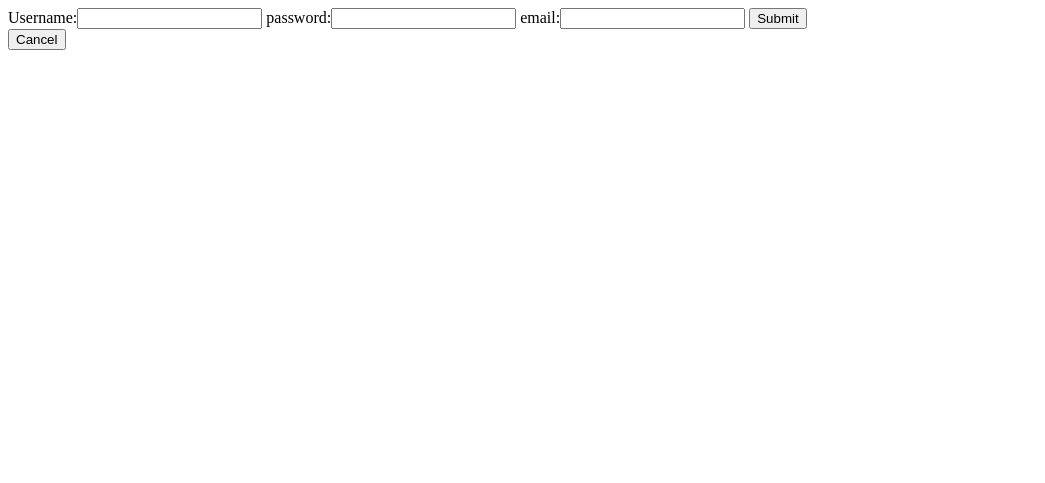
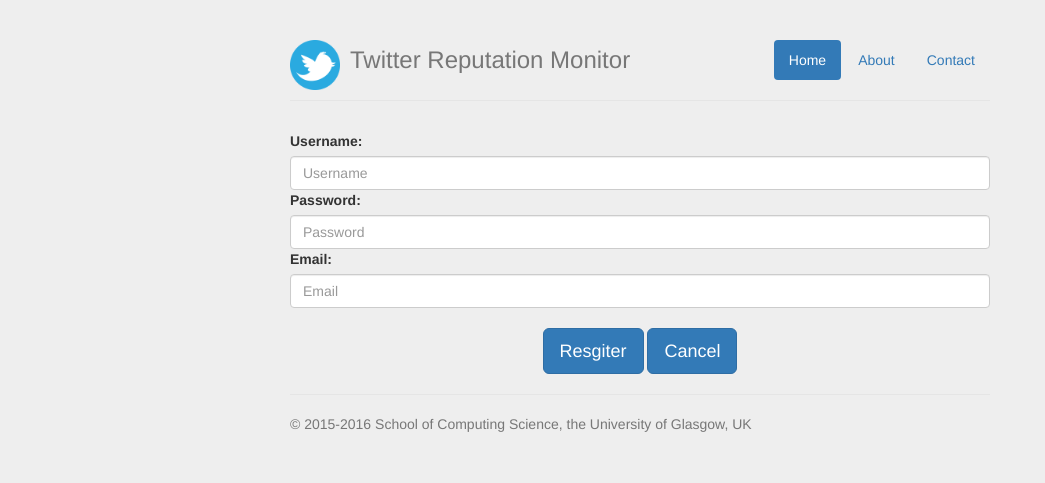
Before and after one commit to vincentfung13/TwitterRepManagement, a Django app: page /user_handle/register/ in a window 1280 px wide. Shown: the top 483 px of the page, without its empty margins (0-1045 px from the left). Run offline with Django 3.2, Linux system fonts and the light colour scheme; parts of the project's set-up code (start-up, migrations or seed data) failed here and were passed over; some libraries are stand-ins or nearby versions.

Commit message:
Styling for login and register page

```diff
--- a/static/css/main_template.css
+++ b/static/css/main_template.css
@@ -2,6 +2,7 @@
 body {
     padding-top: 20px;
     padding-bottom: 20px;
+    /*background-color: #eee;*/
 }
 
 /* Everything but the jumbotron gets side spacing for mobile first views */
--- a/templates/main.html
+++ b/templates/main.html
@@ -1,7 +1,7 @@
 {% extends 'main_template.html' %}
 {% load staticfiles %}
 
-
+{% block title %} Twitter Reputation Monitor {% endblock %}
 
 {% block content %}
     <link rel="stylesheet" href="{% static "css/main.css" %}">
--- a/templates/main_template.html
+++ b/templates/main_template.html
@@ -12,15 +12,16 @@
           integrity="sha384-1q8mTJOASx8j1Au+a5WDVnPi2lkFfwwEAa8hDDdjZlpLegxhjVME1fgjWPGmkzs7"
           crossorigin="anonymous">
     <link rel="stylesheet" href="{% static "css/main_template.css" %}">
-    <title>Twitter Reputation Monitor</title>
+    <title>{% block title %}{% endblock %}</title>
 </head>
 
 <body>
     <div class="container">
+        {% block navi_bar %}
         <div class="header clearfix">
             <nav>
                 <ul class="nav nav-pills pull-right">
-                    <li role="presentation" class="active"><a href="#">Home</a></li>
+                    <li role="presentation" class="active"><a href="{% url 'MainPage' %}">Home</a></li>
                     <li role="presentation"><a href="#">About</a></li>
                     <li role="presentation"><a href="#">Contact</a></li>
                 </ul>
@@ -28,11 +29,12 @@
             <img src="{% static 'img/twitter-icon.png' %}" class="twitter-icon">
             <h3 class="text-muted">Twitter Reputation Monitor</h3>
         </div>
+        {% endblock %}
 
         {% block content %}{% endblock %}
 
       <footer class="footer">
-        <p>&copy; 2015 School of Computing Science, the University of Glasgow, UK</p>
+        <p>&copy; 2015-2016 School of Computing Science, the University of Glasgow, UK</p>
       </footer>
 
     </div> <!-- /container -->
--- a/user_handle/forms.py
+++ b/user_handle/forms.py
@@ -2,14 +2,18 @@ from django import forms
 
 
 class RegisterForm(forms.Form):
-    username = forms.CharField(max_length=30)
-    password = forms.CharField(label='password', max_length=20, widget=forms.PasswordInput)
-    email = forms.EmailField(label='email')
+    username = forms.CharField(max_length=30,
+                               widget=forms.TextInput(attrs={'class': 'form-control', 'placeholder': 'Username'}))
+    password = forms.CharField(max_length=20,
+                               widget=forms.PasswordInput(attrs={'class': 'form-control', 'placeholder': 'Password'}))
+    email = forms.EmailField(widget=forms.EmailInput(attrs={'class': 'form-control', 'placeholder': 'Email'}))
 
 
 class LoginForm(forms.Form):
-    username = forms.CharField(label='username', max_length=30)
-    password = forms.CharField(label='password', max_length=20, widget=forms.PasswordInput)
+    username = forms.CharField(max_length=30,
+                               widget=forms.TextInput(attrs={'class': 'form-control', 'placeholder': 'Username'}))
+    password = forms.CharField(max_length=20,
+                               widget=forms.PasswordInput(attrs={'class': 'form-control', 'placeholder': 'Password'}))
 
 
 class EntityForm(forms.Form):
--- /dev/null
+++ b/user_handle/static/user_handle/css/register_login.css
@@ -0,0 +1,10 @@
+body {
+    padding-top: 40px;
+    padding-bottom: 40px;
+    background-color: #eee;
+}
+
+#button-group{
+    margin-top: 20px;
+    margin-bottom: 20px;
+}
--- /dev/null
+++ b/user_handle/templates/register_login_template.html
@@ -0,0 +1,11 @@
+{% extends 'main_template.html' %}
+{% load staticfiles %}
+
+{% block title %} {% endblock %}
+
+{% block content %}
+
+    <link rel="stylesheet" href="{% static 'user_handle/css/register_login_template.css' %}">
+    {% block form %}{% endblock %}
+
+{% endblock %}
--- a/user_handle/templates/user_handle/register.html
+++ b/user_handle/templates/user_handle/register.html
@@ -1,19 +1,23 @@
-<!DOCTYPE html>
-<html lang="en" xmlns="http://www.w3.org/1999/html">
-<head>
-    <meta charset="UTF-8">
-    <title>Title</title>
-</head>
-<body>
+{% extends 'register_login_template.html' %}
+{% load staticfiles %}
 
-    <div id="user_register">
-        <form id="user_register" action="{% url 'user_handle:Register' %}" method="post">
+
+{% block title %} Register {% endblock %}
+
+{% block content %}
+    <link rel="stylesheet" href="{% static 'user_handle/css/register_login.css' %}">
+
+    {% block form %}
+        <form id="user_register" action="{% url 'user_handle:Register' %}" method="post" class="form-login-register">
             {% csrf_token %}
             {{ form }}
-            <input type="submit" value="Submit" />
+            <div class="pagination-centered text-center btn-group-lg" id="button-group">
+                <button class="btn btn-primary" type="submit">Resgiter</button>
+                <button class="btn btn-primary"
+                        onclick="window.location.href='{% url 'MainPage' %}'"
+                        type="button">Cancel</button>
+            </div>
         </form>
-        <a href="/main"><button>Cancel</button></a>
-    </div>
+    {% endblock %}
 
-</body>
-</html>
+{% endblock %}
```
Also changed, not shown: TwitterRepManagement/settings.py (+8 -0 lines), user_handle/templates/user_handle/login.html (+20 -14 lines), user_handle/static/user_handle/css/register_login_template.css (added). Lines whose indentation alone changed are shown as unchanged.
